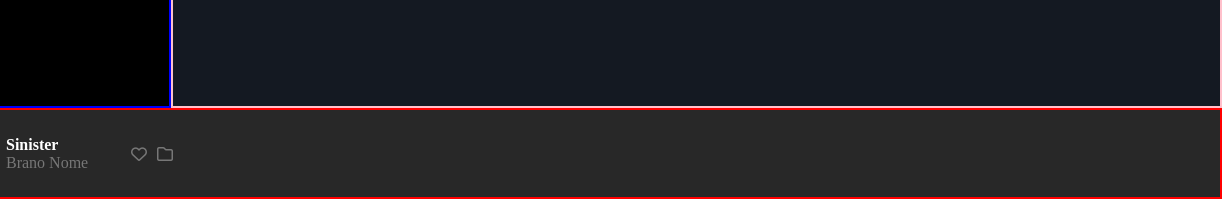
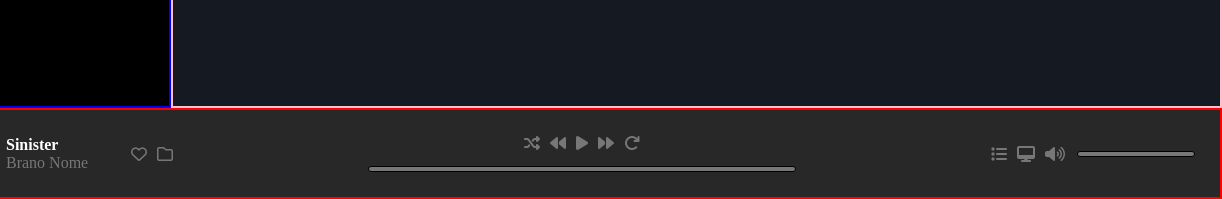
Before and after one commit to Pietrodon/html-css-spotifyweb, a plain HTML site: page index.html in a window 1280 px wide. Shown: the part 601-800 px from the top of the page, 58-1280 px from the left. Drawn offline with Linux system fonts and the light colour scheme.

Commit message:
creazione time-line e contenitore icone con barra del volume

```diff
--- a/index.html
+++ b/index.html
@@ -34,10 +34,23 @@
             </div>
         </div>
         <div class="time-line">
+            <div class="icon">
+                <i class="fas fa-random"></i>
+                <i class="fas fa-backward"></i>
+                <i class="fas fa-play"></i>
+                <i class="fas fa-forward"></i>
+                <i class="fas fa-redo"></i>
+            </div>
+            <div class="song-bar"></div>
 
         </div>
         <div class="volume debug">
-
+            <div class="icon">
+                <i class="fas fa-list"></i>
+                <i class="fas fa-desktop"></i>
+                <i class="fas fa-volume-up"></i>
+            </div>
+            <div class="volume-bar"></div>
         </div>
 
 
--- a/style.css
+++ b/style.css
@@ -32,20 +32,18 @@ footer{
 }
 .debug{
     min-width: 229px;
-}
-.song-name{
     display: flex;
     justify-content: space-between;
+    align-items: center;
+}
 
-
-}
 .song{
     display: flex;
     gap: 10px;
     justify-content: center;
     align-items: center;
     margin-left: 10px;
-    justify-content: space-around;
+
 }
 .song-cover{
     height: 42px;
@@ -72,4 +70,27 @@ footer{
 }
 .time-line{
     min-width: 527px;
+    display: flex;
+    flex-direction: column;
+    justify-content: center;
+    gap: 15px;
+    align-items: center;
+
 }
+.song-bar{
+    width: 428px;
+    height: 6px;
+    border: solid 1px;
+    background-color: rgb(119, 119, 119);
+    gap: 15px;
+    border-radius: 28px;
+}
+.volume-bar{
+    width: 118px ;
+    height: 6px;
+    border: solid 1px;
+    background-color: rgb(119, 119, 119);
+    border-radius: 28px;
+    margin-right: 25px;
+
+}
```
